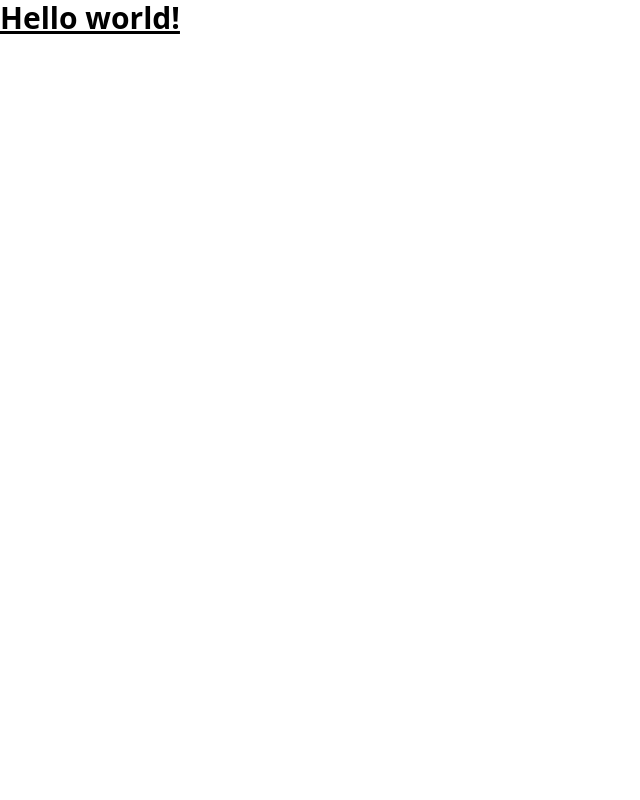
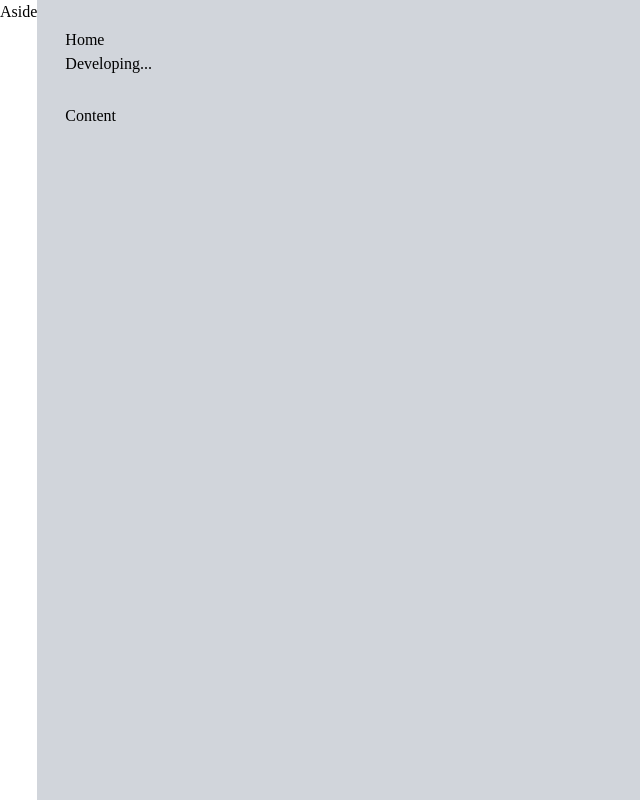
Before and after one commit to NtBat/admin-template, a Next.js app: page / in a window 1280 px wide. Shown: the whole page, without its empty margins (0-640 px from the left). Built offline with nearby package versions, Linux system fonts and the light colour scheme.

Commit message:
initial structure

```diff
--- a/package.json
+++ b/package.json
@@ -16,9 +16,8 @@
   "devDependencies": {
     "@types/react": "^17.0.39",
     "autoprefixer": "^10.4.2",
-    "eslint": "8.9.0",
-    "eslint-config-next": "12.1.0",
     "postcss": "^8.4.7",
+    "prettier": "^2.5.1",
     "tailwindcss": "^3.0.23",
     "typescript": "^4.5.5"
   }
--- /dev/null
+++ b/src/components/template/Content.tsx
@@ -0,0 +1,14 @@
+
+interface ContentProps {
+  children?: any;
+}
+
+export default function Content(props: ContentProps) {
+  return (
+    <div className={`
+      flex flex-col mt-7
+    `}>
+      {props.children}
+    </div>
+  )
+}
--- /dev/null
+++ b/src/components/template/Header.tsx
@@ -0,0 +1,14 @@
+import Title from "./Title";
+
+interface HeaderProps {
+  title: string;
+  subtitle: string;
+}
+
+export default function Header(props: HeaderProps) {
+  return (
+    <div>
+      <Title title={props.title} subtitle={props.subtitle} />
+    </div>
+  )
+}
--- /dev/null
+++ b/src/components/template/Layout.tsx
@@ -0,0 +1,25 @@
+import Content from "./Content";
+import Header from "./Header";
+import Sidebar from "./Sidebar";
+
+interface LayoutProps {
+  title: string;
+  subtitle: string;
+  children?: any;
+}
+
+export default function Layout(props: LayoutProps) {
+  return (
+    <div className={`
+      flex h-screen w-screen
+    `}>
+        <Sidebar />
+      <div className={`flex flex-col w-full p-7 bg-gray-300`}>
+        <Header title={props.title} subtitle={props.subtitle} />
+        <Content>
+          {props.children}
+        </Content>
+      </div>
+    </div>
+  )
+}
--- /dev/null
+++ b/src/components/template/Sidebar.tsx
@@ -0,0 +1,7 @@
+export default function Sidebar() {
+  return (
+    <aside>
+      Aside
+    </aside>
+  )
+}
--- /dev/null
+++ b/src/components/template/Title.tsx
@@ -0,0 +1,18 @@
+
+interface TitleProps {
+  title: string;
+  subtitle: string;
+}
+
+export default function Title(props: TitleProps) {
+  return (
+    <div>
+      <h1 className={`
+
+      `}>{props.title}</h1>
+      <h2 className={`
+
+      `}>{props.subtitle}</h2>
+    </div>
+  )
+}
--- a/src/pages/index.tsx
+++ b/src/pages/index.tsx
@@ -1,11 +1,9 @@
-import Head from 'next/head'
-import Image from 'next/image'
-import styles from '../styles/Home.module.css'
+import Layout from '../components/template/Layout'
 
 export default function Home() {
   return (
-    <h1 className="text-3xl font-bold underline">
-      Hello world!
-    </h1>
+    <Layout title="Home" subtitle="Developing...">
+      Content
+    </Layout>
   )
 }
--- a/src/styles/globals.css
+++ b/src/styles/globals.css
@@ -1,3 +1,10 @@
 @tailwind base;
 @tailwind components;
 @tailwind utilities;
+
+@import url('https://fonts.googleapis.com/css2?family=Poppins:wght@300;400;600;700&display=swap');
+
+* {
+  font-family: 'Poppins';
+  box-sizing: border-box;
+}
--- a/tailwind.config.js
+++ b/tailwind.config.js
@@ -3,6 +3,7 @@ module.exports = {
     "./src/pages/**/*.{js,ts,jsx,tsx}",
     "./src/components/**/*.{js,ts,jsx,tsx}",
   ],
+  darkMode: false,
   theme: {
     extend: {},
   },
```
Also changed, not shown: .eslintrc.json (deleted), 2 other files (tests, documents, lock files or other folders).
